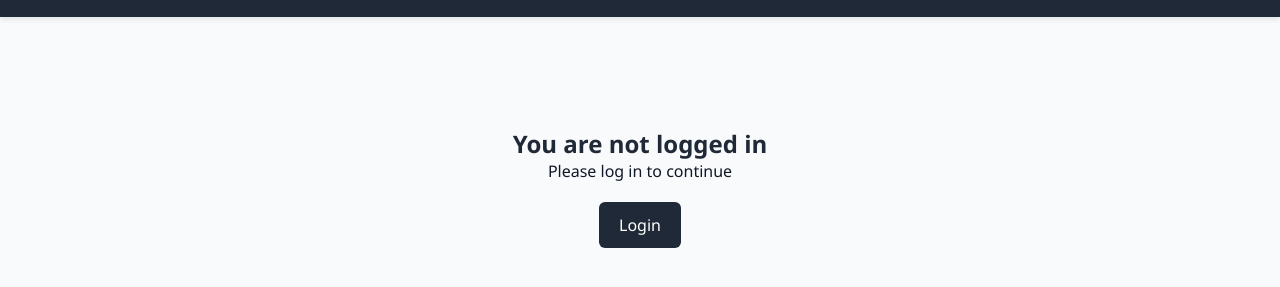
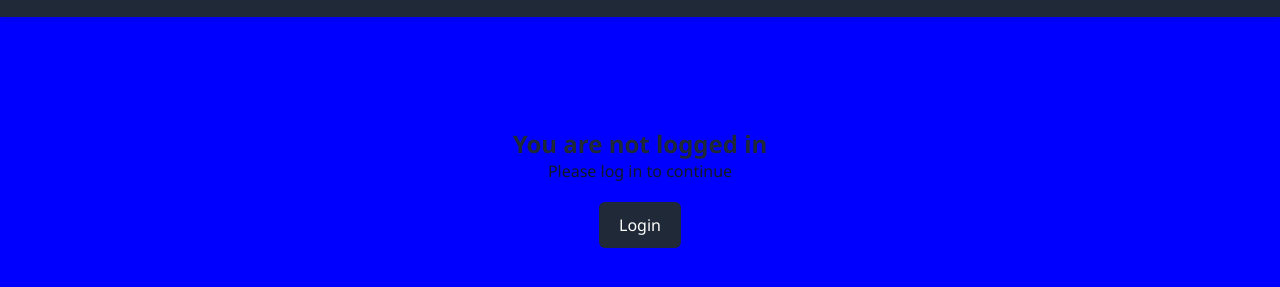
Before and after one commit to Shankha04/ICS-Project, a website: page public/home.html in a window 1280 px wide. Shown: the part 59-346 px from the top of the page. Drawn offline with Linux system fonts and the light colour scheme; no server answers.

Commit message:
Update home.html

```diff
--- a/public/home.html
+++ b/public/home.html
@@ -10,7 +10,7 @@
       --primary-color: #1f2937;
       --secondary-color: #4b5563;
       --accent-color: #2563eb;
-      --background-color: #f9fafb;
+      --background-color: #0000FF;
       --card-color: #ffffff;
       --text-color: #111827;
     }
```
